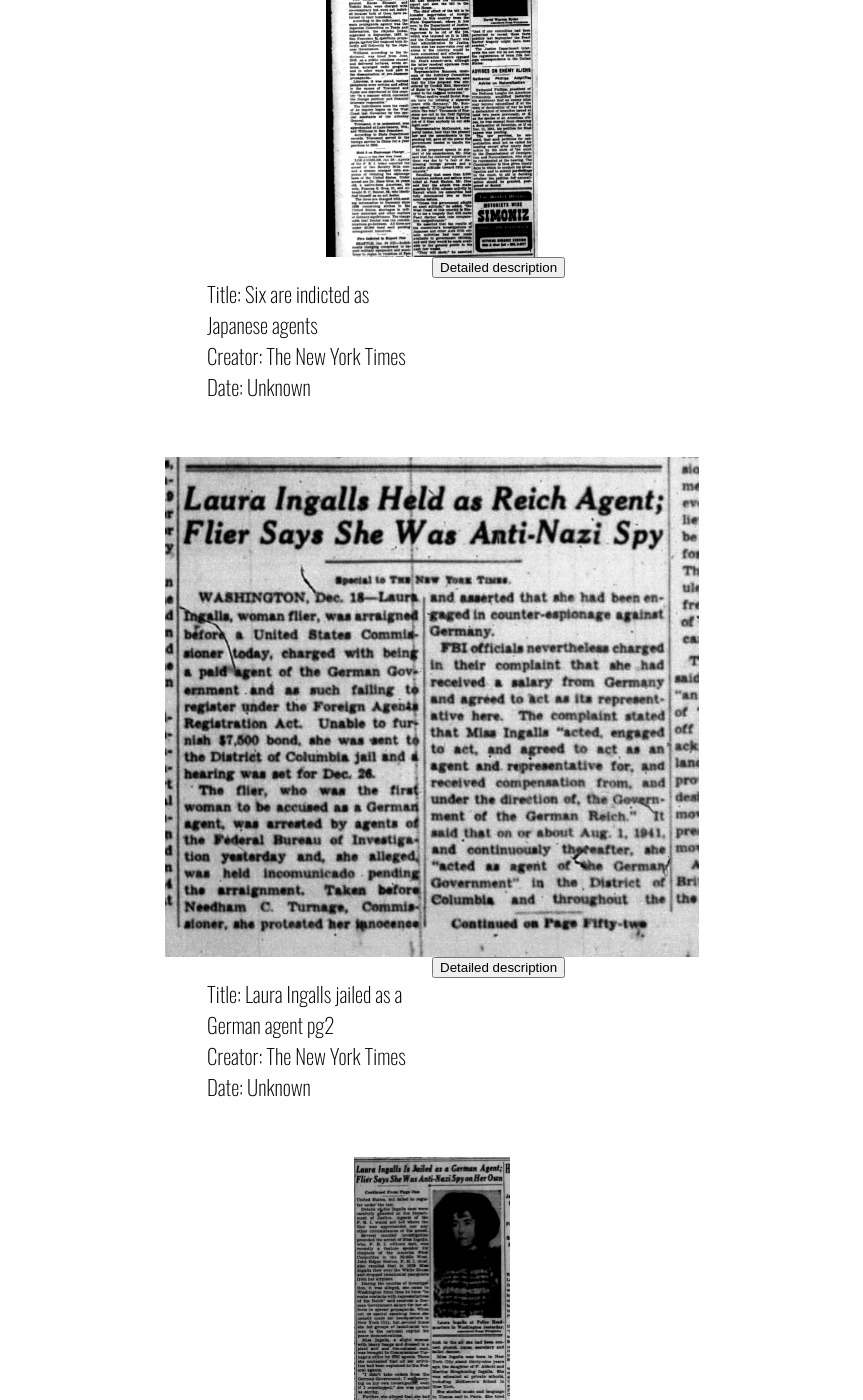
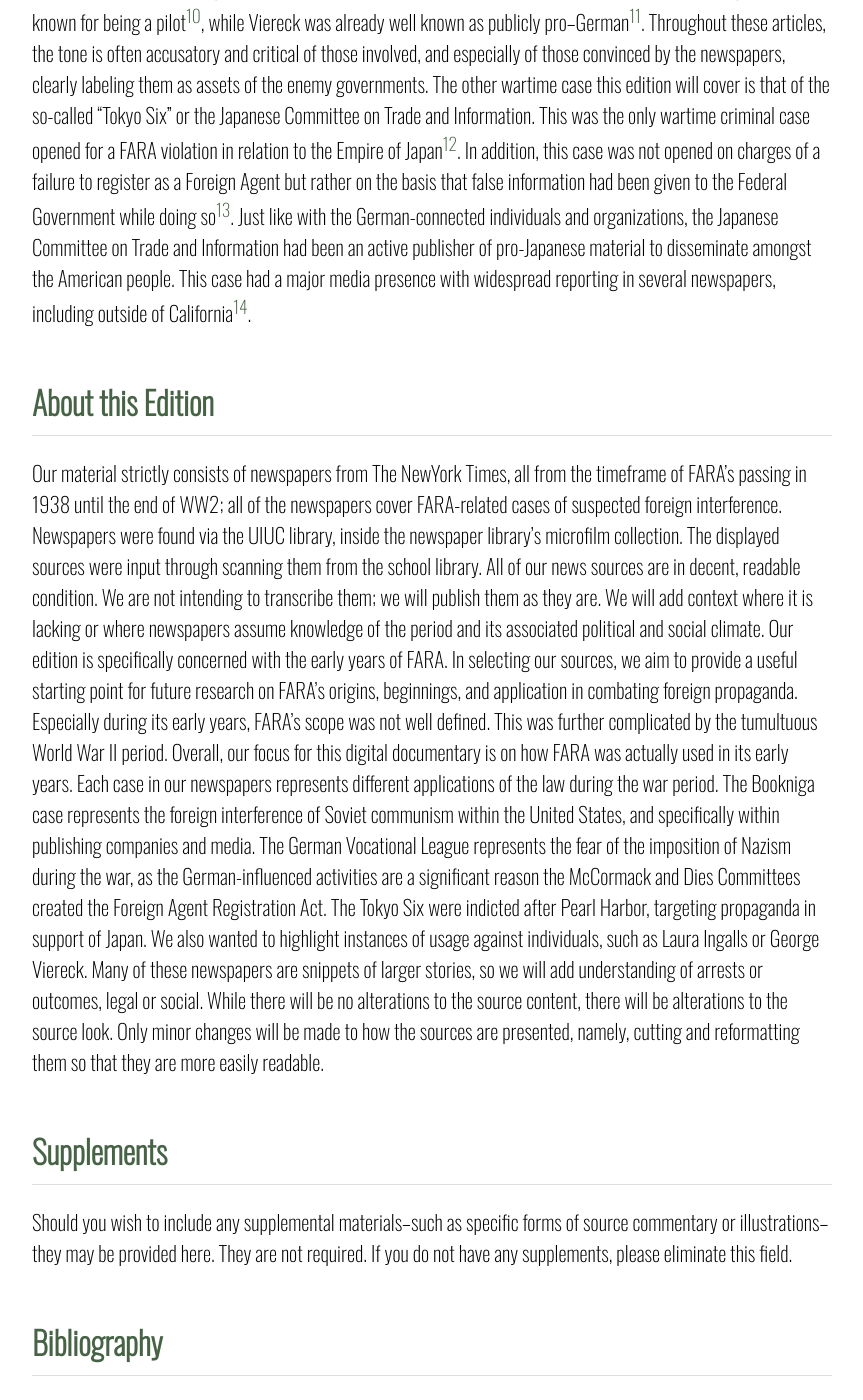
Before and after one commit to tonylira0327/forgn_agnt, a Jekyll site: the page built from index.markdown, in a window 1280 px wide and 1400 px high, scrolled down 3039 px. Shown: the whole window, without its empty margins (208-1071 px from the left). Built offline with Jekyll 4.4.1, drawn with Linux system fonts in a browser that asks for light colours; some of the changed text lies outside the part shown.

Commit message:
Update index.markdown

```diff
--- a/index.markdown
+++ b/index.markdown
@@ -15,17 +15,8 @@ Max Ellman, Nick Portollozi, Anthony Lira-Ruelas. "Foreign Agents." Published De
 
 # The Source
 
-{% include media_next.html pages=media %}
-{% include media_next.html pages=media %}
 ### Six are indicted as Japanese agents:
 This specific article speaks of the indictment of six men due to their publication of pro-Japanese propaganda. What’s interesting about this article is its assumption that these men were inherently guilty because they were publishing pro-Japanese propaganda, when, according to FARA, these men did not break the law until they failed to sign up as foreign agents. The newspaper, however, alludes to their publication of propaganda as their main reason for being indicted, despite that not necessarily being the case. It's this rhetoric of inherent guilt as a foreign agent that would make FARA change from a tool to promote transparency to a deterrent against companies taking too much foreign aid.
-{% include media_next.html pages=media %}
-{% include media_next.html pages=media %}
-{% include media_next.html pages=media %}
-{% include media_next.html pages=media %}
-{% include media_next.html pages=media %}
-{% include media_next.html pages=media %}
-{% include media_next.html pages=media %}
 
 # About this Source
 
```
